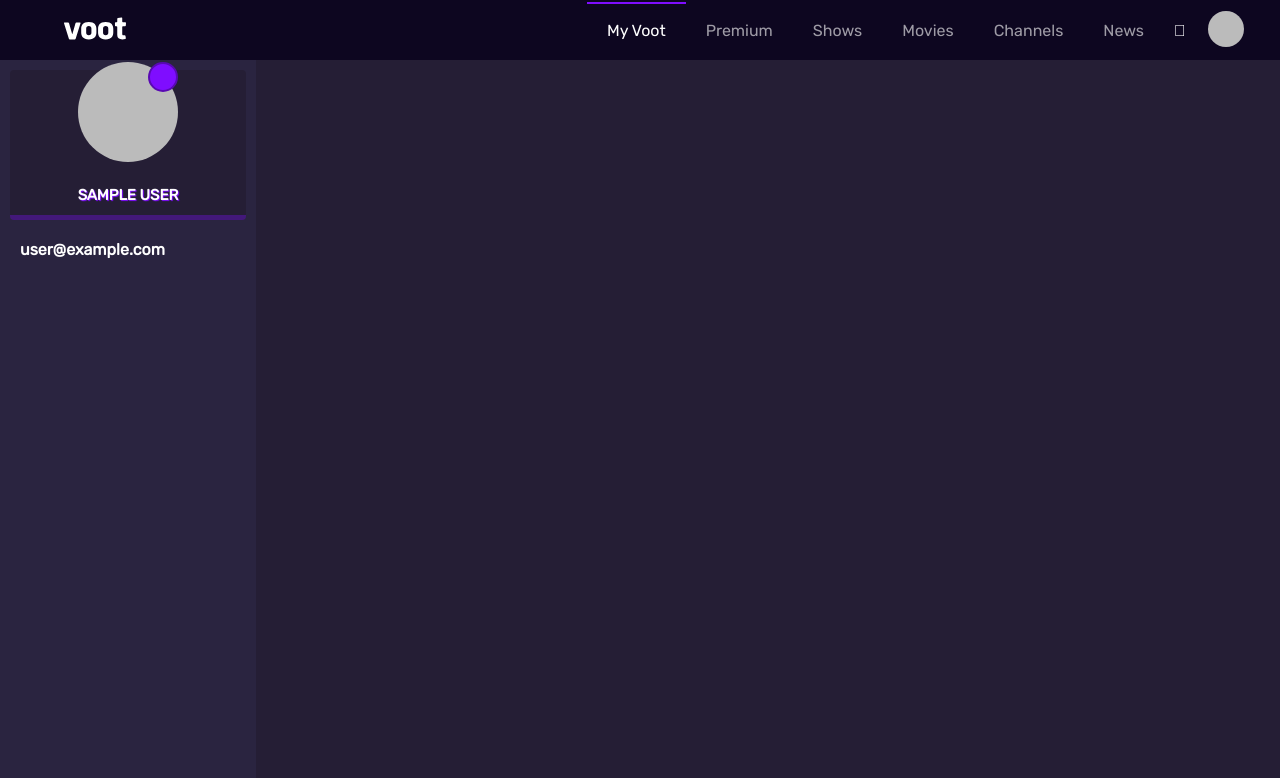
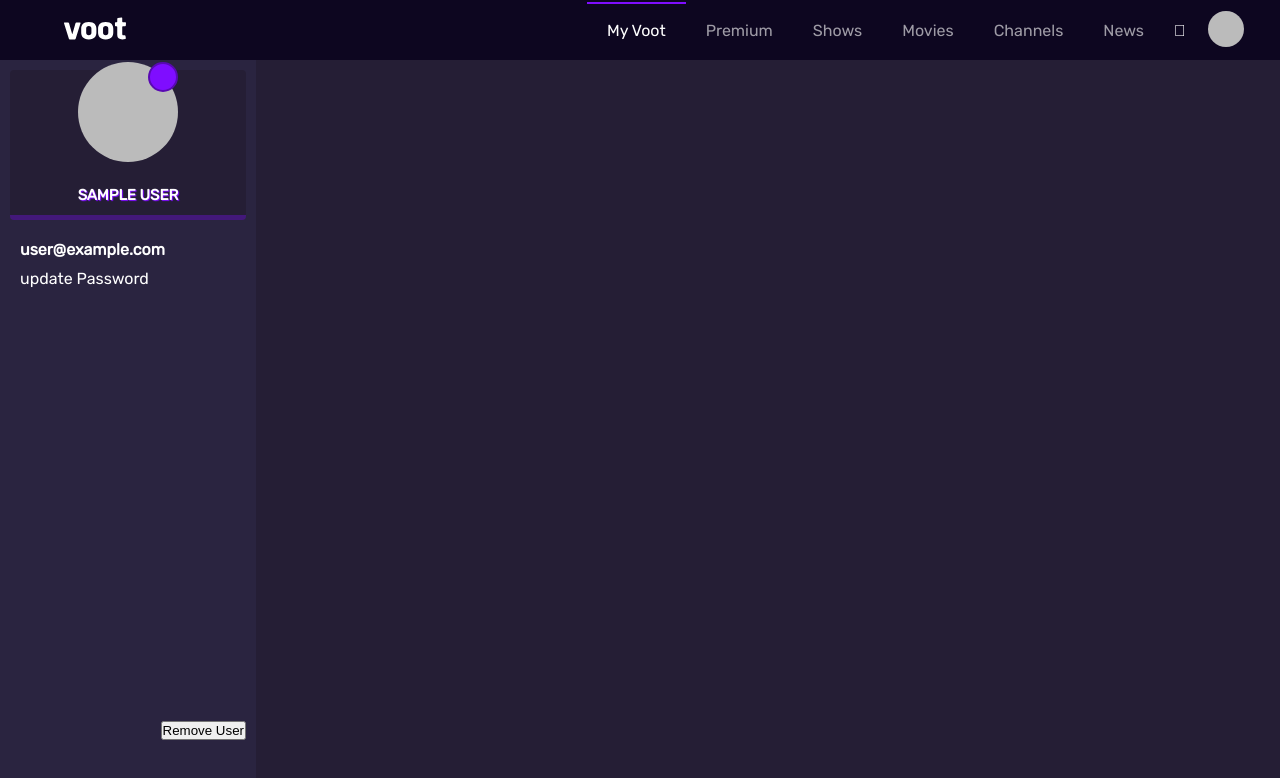
Before and after one commit to shashikunal/voot-clone, a React (Create React App) app: page /account in a window 1280 px wide. Shown: the top 778 px of the page. Built offline with nearby package versions, Linux system fonts and the light colour scheme; no server answers; sample sign-in values are in the browser's storage; some icons are missing.

Commit message:
account deleted and update password

```diff
--- a/src/App.js
+++ b/src/App.js
@@ -14,6 +14,7 @@ import firebase from "./firebase";
 import MyAccount from "./Components/MyAccounts/MyAccount";
 import PrivateRoute from "./Components/Util/PrivateRoute";
 import PublicRoute from "./Components/Util/PublicRoute";
+import UpdatePassword from "./Components/MyAccounts/UpdatePassword";
 
 const App = () => {
   let [users, setUsers] = useState("shashi sir dadda");
@@ -53,8 +54,11 @@ const App = () => {
             <Otp />
           </PublicRoute>
 
-          <PrivateRoute path="/account" >
+          <PrivateRoute path="/account">
             <MyAccount users={users} />
+          </PrivateRoute>
+          <PrivateRoute path="/update-password" exact>
+            <UpdatePassword users={users} />
           </PrivateRoute>
 
           {/* page not found always Should be at the last */}
--- a/src/Components/MyAccounts/MyAccount.css
+++ b/src/Components/MyAccounts/MyAccount.css
@@ -12,6 +12,7 @@
 #MyAccountBlock main {
   flex-basis: 80%;
   padding: 10px;
+  height: 60vh;
 }
 
 #MyAccountBlock aside header {
@@ -84,8 +85,7 @@
   margin: auto;
 }
 
-.profile_block button,
-.phoneBtn {
+.profile_block button {
   width: auto !important;
   border-radius: 4px;
   background: linear-gradient(263deg, #5909b3, #7f0dff);
@@ -126,3 +126,22 @@ progress {
 .rightProgress {
   flex-basis: 2%;
 }
+
+#MyAccountBlock main li,
+#MyAccountBlock footer li {
+  list-style: none;
+  padding: 10px 0;
+}
+
+#MyAccountBlock main li a,
+#MyAccountBlock footer li a {
+  color: #fff;
+  padding: 5px 0;
+  text-decoration: none;
+}
+
+#MyAccountBlock footer {
+  display: flex;
+  align-items: flex-end;
+  justify-content: flex-end;
+}
--- a/src/Components/MyAccounts/MyAccount.jsx
+++ b/src/Components/MyAccounts/MyAccount.jsx
@@ -1,11 +1,19 @@
 import React from "react";
 import "./MyAccount.css";
 import { Link, Route, Switch, useRouteMatch } from "react-router-dom";
-
+import firebase from "../../firebase";
 import UploadPhoto from "./UploadPhoto";
+import { toast } from "react-toastify";
 const MyAccount = props => {
   let { path, url } = useRouteMatch();
   let { displayName, photoURL, email } = props.users;
+
+  let onRemoveUser = async () => {
+    let user = firebase.auth().currentUser;
+    await user.delete();
+    toast.success("successfully account deleted");
+  };
+
   return (
     <section id="MyAccountBlock">
       <article>
@@ -23,14 +31,24 @@ const MyAccount = props => {
           </header>
           <main>
             <h4>{email}</h4>
+            <li>
+              <Link to="/update-password">update Password</Link>
+            </li>
           </main>
-          <footer></footer>
+          <footer>
+            <li>
+              <button className="btn" onClick={onRemoveUser}>
+                Remove User
+              </button>
+            </li>
+          </footer>
         </aside>
         <main>
           <Switch>
-            <Route path={`${path}/:id`} exact>
-              <UploadPhoto users={ props.users}/>
-            </Route>
+            <Route
+              path={`${path}/:id`}
+              render={() => <UploadPhoto users={props.users} />}
+            />
           </Switch>
         </main>
       </article>
--- /dev/null
+++ b/src/Components/MyAccounts/UpdatePassword.jsx
@@ -0,0 +1,84 @@
+import React, { useState } from "react";
+import { useParams, Link, withRouter } from "react-router-dom";
+import firebase from "../../firebase";
+
+import "../Auth/Auth.css";
+import { toast } from "react-toastify";
+const UpdatePassword = props => {
+  let { updatePassword } = useParams();
+  let [state, setState] = useState({
+    password: "",
+    confirmPassword: "",
+    loading: false,
+  });
+  let { password, confirmPassword, loading } = state;
+
+  let handleChange = e => {
+    let { name, value } = e.target;
+    setState({ ...state, [name]: value });
+  };
+
+  let handleSubmit = async e => {
+    e.preventDefault();
+    try {
+      setState({ loading: true });
+      if (password === confirmPassword) {
+        let user = firebase.auth().currentUser;
+        await user.updatePassword(password);
+        toast.success("Successfully Password updated");
+        props.history.push("/account");
+      } else {
+        toast.error("Password is not Match");
+      }
+    } catch (err) {
+      toast.error(err.message);
+    }
+    setState({ loading: false });
+  };
+  return (
+    <section id="authBlock">
+      <article>
+        <div>
+          <h1>Welcome to Voot!</h1>
+          <p> update Password</p>
+
+          <form onSubmit={handleSubmit}>
+            <div className="form-group">
+              <input
+                type="password"
+                name="password"
+                id="password"
+                required
+                value={password}
+                onChange={handleChange}
+              />
+              <label htmlFor="password">Password</label>
+            </div>
+            <div className="form-group">
+              <input
+                type="password"
+                name="confirmPassword"
+                id="confirmpassword"
+                value={confirmPassword}
+                onChange={handleChange}
+                required
+              />
+              <label htmlFor="password">confirmpassword</label>
+            </div>
+
+            <div className="form-group register_Block">
+              <Link to="/account">go back to account</Link>
+            </div>
+            <div className="form-group">
+              <button>
+                {loading === true ? "loading..." : "Update Password"}
+              </button>
+            </div>
+          </form>
+        </div>
+      </article>
+    </section>
+  );
+};
+
+export default withRouter(UpdatePassword);
--- a/src/Components/MyAccounts/UploadPhoto.jsx
+++ b/src/Components/MyAccounts/UploadPhoto.jsx
@@ -100,7 +100,7 @@ const UploadPhoto = props => {
             </div>
 
             <div className="form-group register_Block">
-              <Link to="/login">go back to login</Link>
+              <Link to="/account">go back to account</Link>
             </div>
             <div className="form-group">
               <button>
```
